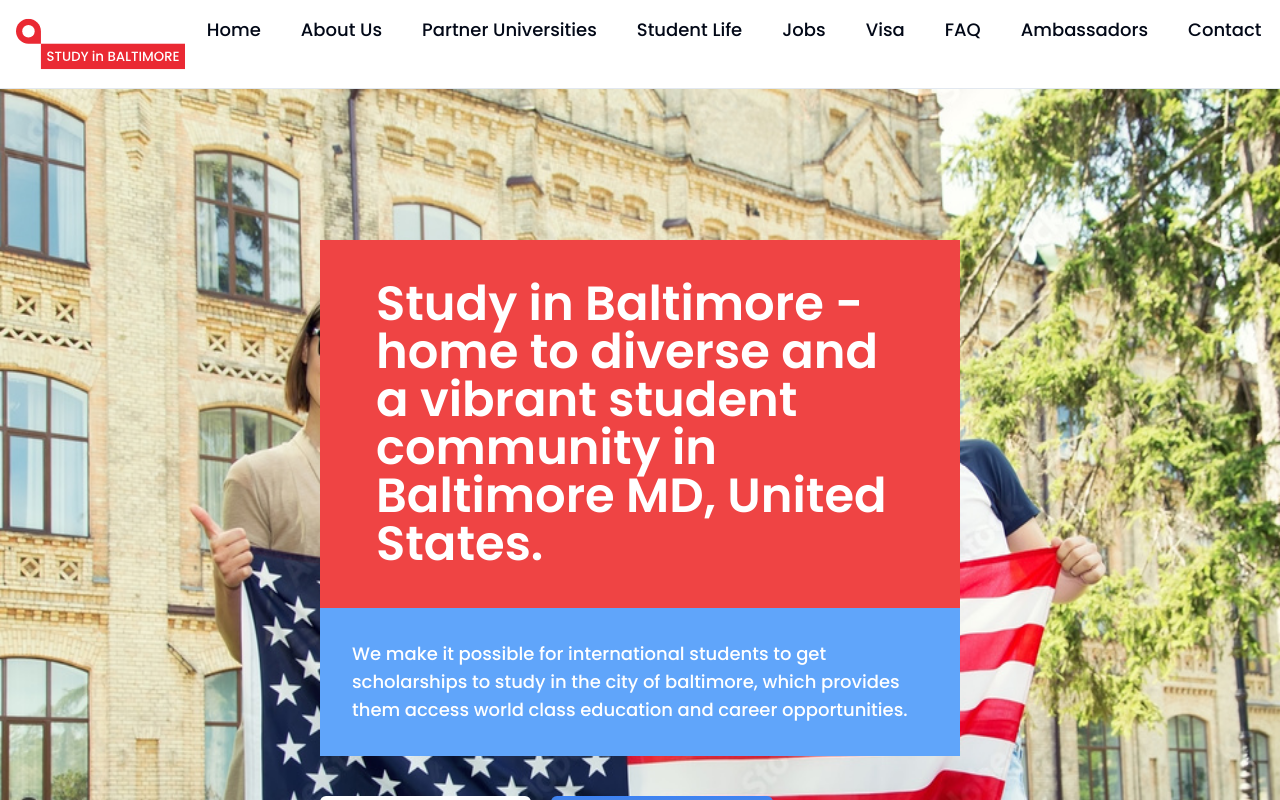
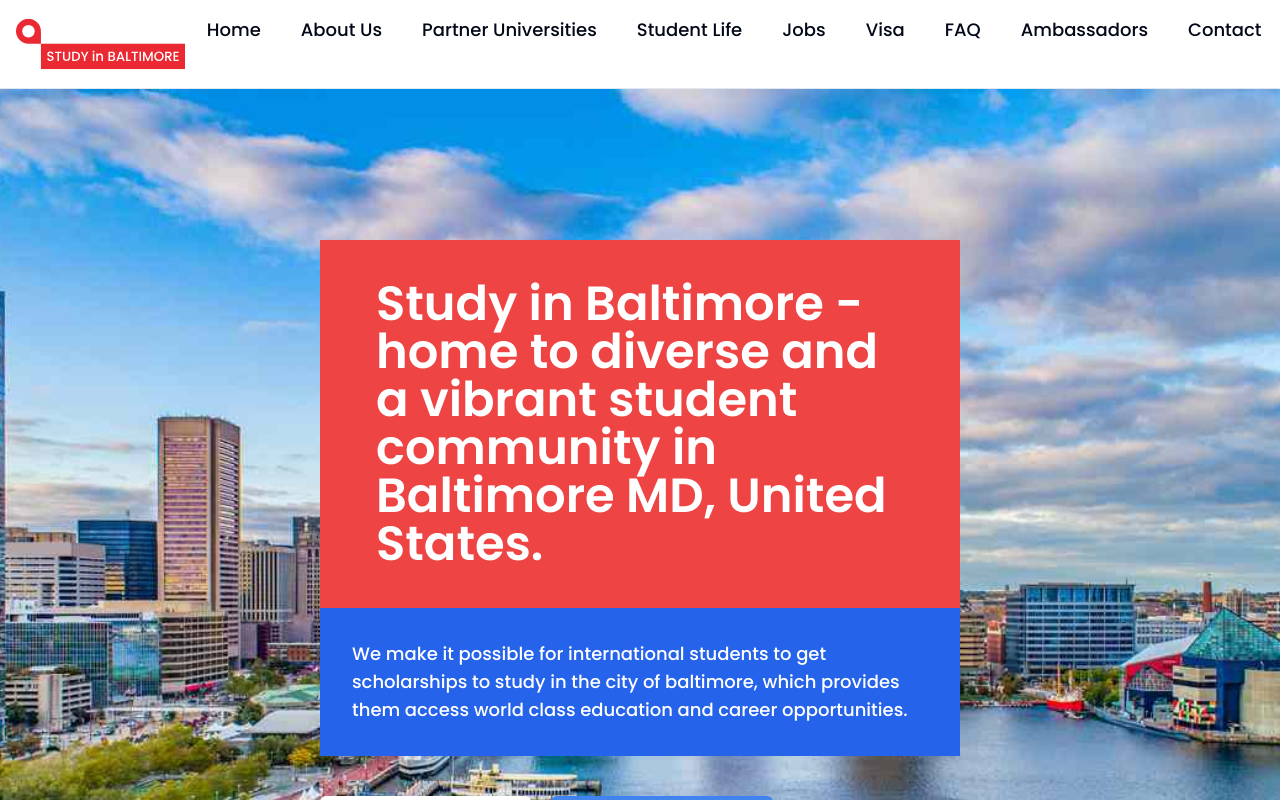
Before and after one commit to Babithkp/studyinbaltimore, a Next.js app: page / in a window 1280 px wide. Shown: the top 800 px of the page. Built offline with nearby package versions, Linux system fonts and the light colour scheme.

Commit message:
updated color

```diff
--- a/src/app/page.tsx
+++ b/src/app/page.tsx
@@ -30,15 +30,15 @@
       <Image
         src={image}
         alt="hero image"
-        className="relative h-[130vh] w-full"
+        className="relative h-[130vh] w-full max-sm:h-[100vh] object-cover"
       />
       <section className="absolute top-[25%] flex w-[50%] flex-col items-center justify-center max-md:w-[90%]">
         <article className="my-10 text-white">
-          <h1 className="bg-red-500 px-14 py-10 text-5xl font-semibold max-md:p-4 max-md:text-4xl">
+          <h1 className="bg-red-500 px-14 py-10 text-5xl font-semibold max-md:p-4 max-md:text-3xl">
             Study in Baltimore - home to diverse and a vibrant student community
             in Baltimore MD, United States.
           </h1>
-          <p className="bg-blue-400 p-8 text-lg font-medium max-md:p-4">
+          <p className="bg-blue-600 p-8 text-lg font-medium max-md:p-4">
             We make it possible for international students to get scholarships
             to study in the city of baltimore, which provides them access world
             class education and career opportunities.
```
Also changed, not shown: public/heroPageImage.jpg.
